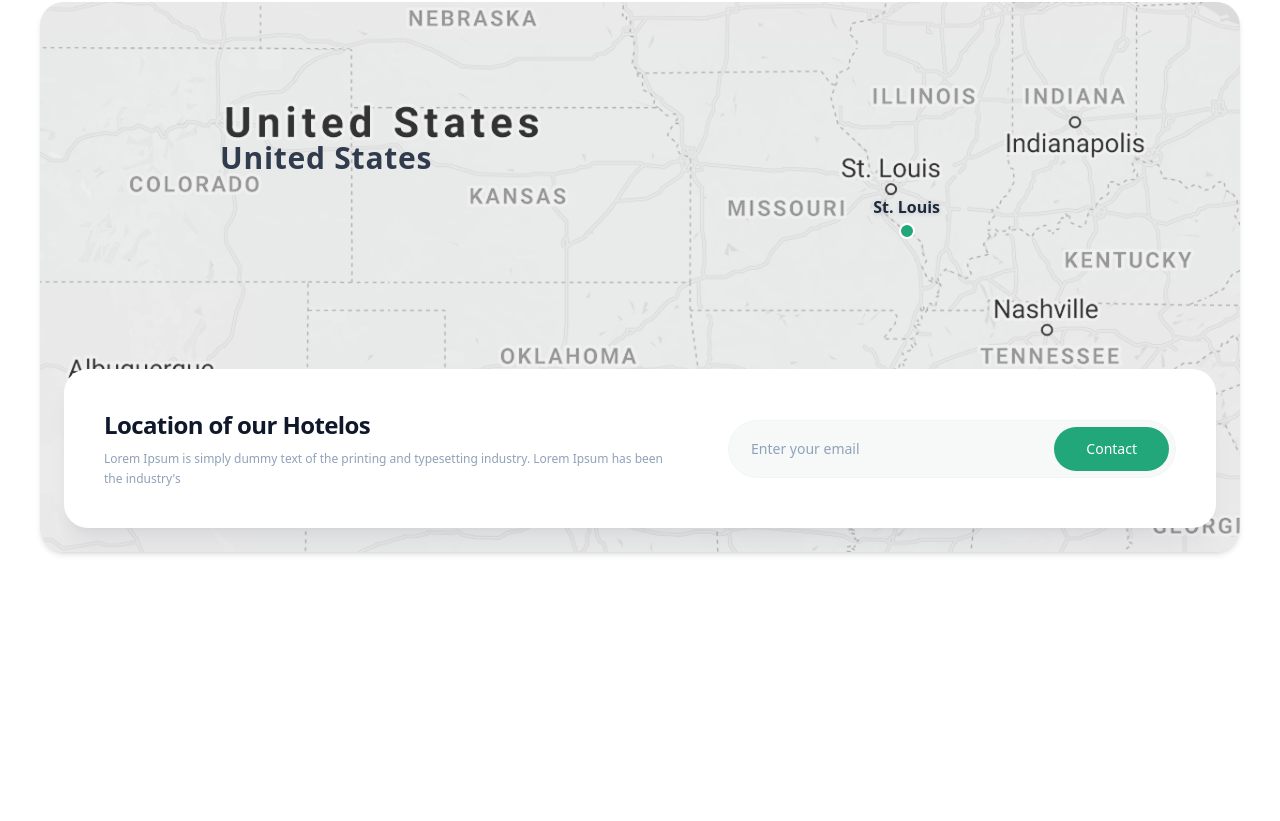
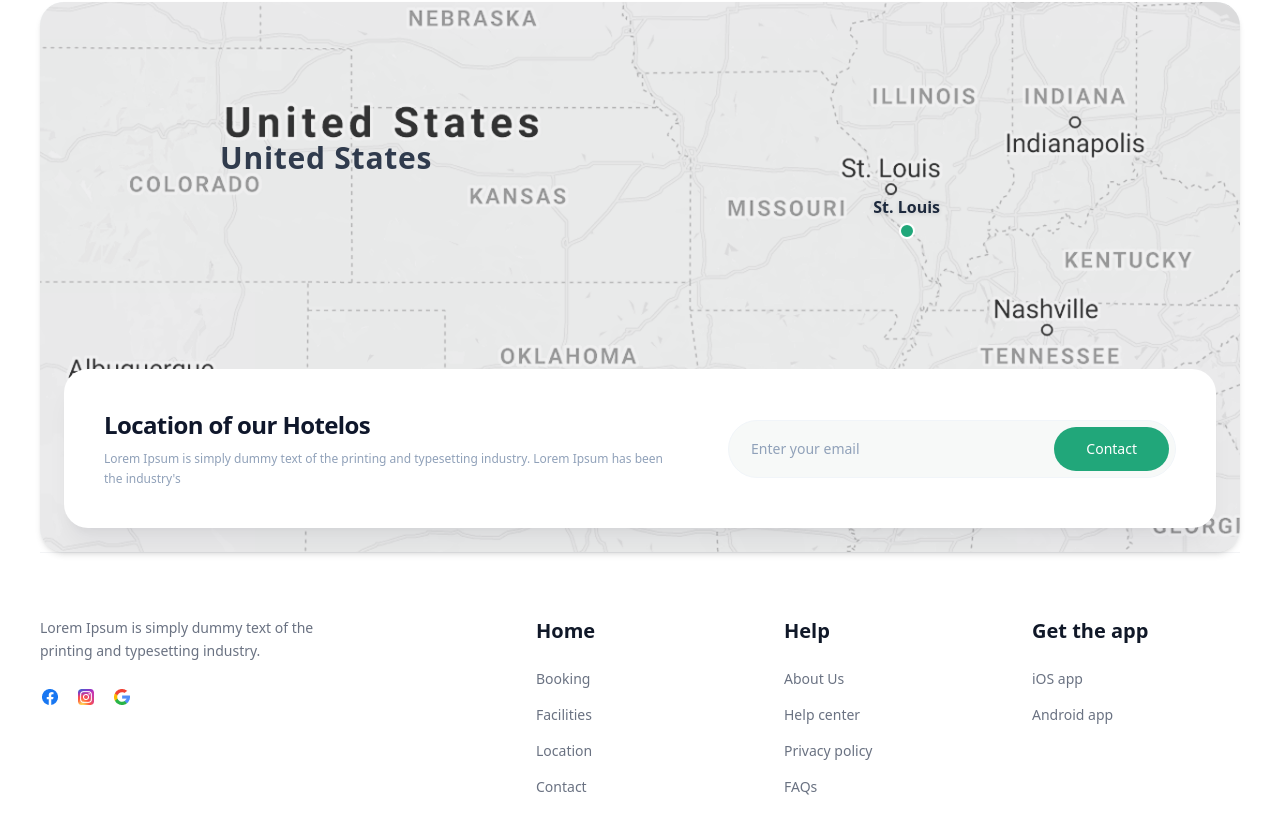
Before and after one commit to kabirovabdullo60-dot/Find-your-perfect-place-to-stay, a website: page index.html in a window 1280 px wide. Shown: the part 2756-3577 px from the top of the page. Before the commit the page ends 3332 px from the top, so only its background shows below. Drawn offline with Linux system fonts and the light colour scheme.

Commit message:
footer second_projekt

```diff
--- a/index.html
+++ b/index.html
@@ -354,5 +354,56 @@
         </div>
 
     </div>
+
+    <div class="w-full max-w-[1200px] mx-auto pt-16 border-t border-gray-100 mt-auto mt-20">
+    <div class="grid grid-cols-1 md:grid-cols-2 lg:grid-cols-5 gap-10 justify-items-center md:justify-items-start">
+
+      <div class="w-full max-w-[300px] md:max-w-xs lg:col-span-2 flex flex-col items-center md:items-start text-center md:text-left">
+        <p class="text-gray-500 text-sm leading-relaxed mb-6">
+          Lorem Ipsum is simply dummy text of the printing and typesetting industry.
+        </p>
+        <div class="flex items-center space-x-4">
+          <a href="#" class="w-5 h-5 overflow-hidden flex items-center justify-center rounded-full hover:opacity-80 transition">
+            <img src="./src/images/Group 23.png" alt="" class="">
+          </a>
+          <a href="#" class="w-5 h-5 overflow-hidden flex items-center justify-center rounded-md hover:opacity-80 transition">
+            <img src="./src/images/Group 24.png" alt="" class="">
+          </a>
+          <a href="#" class="w-5 h-5 overflow-hidden flex items-center justify-center rounded-full hover:opacity-80 transition">
+            <img src="./src/images/search 1.png" alt="" class="">
+          </a>
+        </div>
+      </div>
+
+      <div class="w-full max-w-[300px] flex flex-col items-center md:items-start text-center md:text-left">
+        <h4 class="text-xl font-bold text-gray-900 mb-6">Home</h4>
+        <ul class="space-y-4 text-sm font-medium text-gray-500">
+          <li><a href="#" class="hover:text-[#1bb372] transition">Booking</a></li>
+          <li><a href="#" class="hover:text-[#1bb372] transition">Facilities</a></li>
+          <li><a href="#" class="hover:text-[#1bb372] transition">Location</a></li>
+          <li><a href="#" class="hover:text-[#1bb372] transition">Contact</a></li>
+        </ul>
+      </div>
+
+      <div class="w-full max-w-[300px] flex flex-col items-center md:items-start text-center md:text-left">
+        <h4 class="text-xl font-bold text-gray-900 mb-6">Help</h4>
+        <ul class="space-y-4 text-sm font-medium text-gray-500">
+          <li><a href="#" class="hover:text-[#1bb372] transition">About Us</a></li>
+          <li><a href="#" class="hover:text-[#1bb372] transition">Help center</a></li>
+          <li><a href="#" class="hover:text-[#1bb372] transition">Privacy policy</a></li>
+          <li><a href="#" class="hover:text-[#1bb372] transition">FAQs</a></li>
+        </ul>
+      </div>
+
+      <div class="w-full max-w-[300px] flex flex-col items-center md:items-start text-center md:text-left">
+        <h4 class="text-xl font-bold text-gray-900 mb-6">Get the app</h4>
+        <ul class="space-y-4 text-sm font-medium text-gray-500">
+          <li><a href="#" class="hover:text-[#1bb372] transition">iOS app</a></li>
+          <li><a href="#" class="hover:text-[#1bb372] transition">Android app</a></li>
+        </ul>
+      </div>
+
+    </div>
+  </div>
 </body>
 </html>
```
Also changed, not shown: src/images/Group 23.png (added), src/images/Group 24.png (added), src/images/search 1.png (added).
